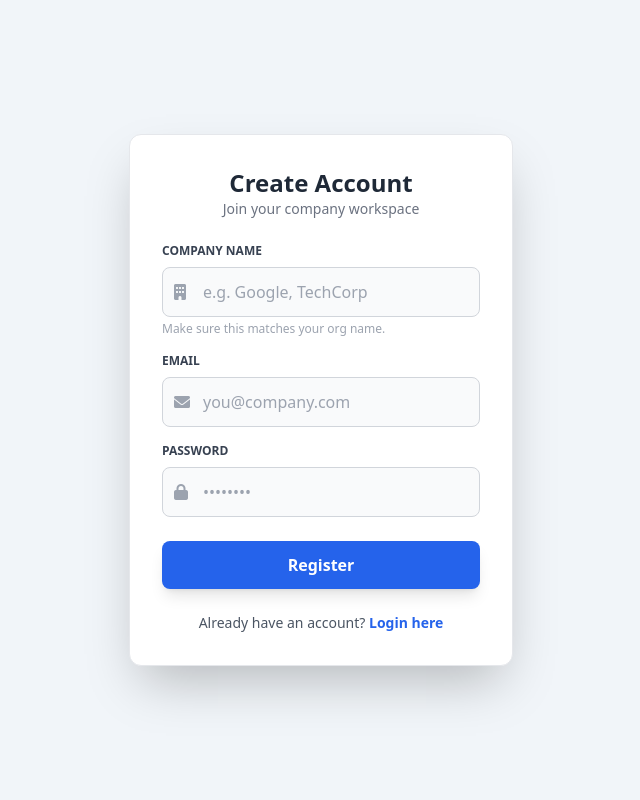
After one commit to bilalshuja/Private-HR-AI-Assistant-Bot, a Flask app: page /register in a window 1280 px wide. The commit adds this page. Shown: the whole page, without its empty margins (319-959 px from the left). Run offline with Flask 3, Linux system fonts and the light colour scheme; some libraries are stand-ins or nearby versions.

Commit message:
WorkingOnRoleBaseAuthentication

```diff
--- a/app.py
+++ b/app.py
@@ -1,56 +1,81 @@
+from sqlalchemy import inspect
 import uuid
-from flask import Flask, request, jsonify, render_template, session
+from flask import Flask, request, jsonify, render_template, session, redirect, url_for
+from flask_login import LoginManager, login_required, current_user
 from core.config import Config
+from core.database import db
+from core.models import User
 from core.chat_memory import store_chat_history, get_categorized_history, get_memory, redis_client
 from core.rag_pipeline import generate_ai_response
+from routes.auth import auth_bp
 from langchain_core.messages import HumanMessage, AIMessage
+from routes.admin_routes import admin_bp
 
 app = Flask(__name__)
-app.secret_key = Config.SECRET_KEY
+app.config.from_object(Config)
 
-# --- 👇 HELPER FUNCTION: Get or Create User ID ---
-def get_user_id():
+# --- 1. Database & Login Setup ---
+db.init_app(app)
 
-    if 'user_id' not in session:
-        session['user_id'] = str(uuid.uuid4())
-    return session['user_id']
+login_manager = LoginManager()
+login_manager.init_app(app)
+login_manager.login_view = 'auth.login' # Agar login nahi hai to yahan bhejo
+
+@login_manager.user_loader
+def load_user(user_id):
+    return User.query.get(int(user_id))
+
+# Auth Routes Register karein
+app.register_blueprint(auth_bp)
+app.register_blueprint(admin_bp)
+
+# --- 2. Main Chat Routes (Secure) ---
 
 @app.route("/", methods=["GET", "POST"])
+@login_required  # 🔒 LOCK: Bina login koi access nahi kar sakta
 def home():
-    user_id = get_user_id()
+    # ✅ CHANGE: Pehle 'get_user_id()' tha, ab database user id hai
+    user_id = str(current_user.id)
+
     if request.method == 'POST':
         query = request.form.get('query', '')
 
+        # Memory Check (Aapka purana logic)
         memory = get_memory(user_id)
         existing = [msg.content.strip().lower() for msg in memory.messages if isinstance(msg, HumanMessage)]
 
         if query.strip().lower() in existing:
+             pass # Logic skip for brevity, same as before
 
-             pass
+        # Generate Response
         response = generate_ai_response(query)
         store_chat_history(user_id, query, response)
         return jsonify({"response": response})
 
+    # Load History
     history = get_memory(user_id).messages
-    return render_template('index.html', history=history)
+    # User object bhi bhej rahe hain taake frontend par naam dikha sakein
+    return render_template('index.html', history=history, user=current_user)
 
 @app.route("/history", methods=["GET"])
+@login_required
 def history_endpoint():
-    user_id = get_user_id()
-    return jsonify({"history": get_categorized_history(user_id)})
+    # ✅ Sirf apni history dikhegi
+    return jsonify({"history": get_categorized_history(str(current_user.id))})
 
 @app.route("/clear-history", methods=["POST"])
+@login_required
 def clear_history():
-    user_id = get_user_id()
     try:
-        get_memory(user_id).clear()
+        get_memory(str(current_user.id)).clear()
         return jsonify({"status": "success"})
     except Exception as e:
         return jsonify({"status": "error", "message": str(e)})
 
 @app.route("/delete-history-item", methods=["POST"])
+@login_required
 def delete_history_item():
-    user_id = get_user_id()
+    user_id = str(current_user.id)
     data = request.get_json()
     msg_to_del = data.get("message", "").strip().lower()
 
@@ -65,10 +90,10 @@ def delete_history_item():
 
     return jsonify({"status": "success"})
 
-# Helper route to check response (Updated to use dynamic ID)
 @app.route("/get-response", methods=["POST"])
+@login_required
 def get_response_route():
-    user_id = get_user_id()
+    user_id = str(current_user.id)
     data = request.get_json()
     query = data.get("query", "").strip().lower()
 
--- a/core/config.py
+++ b/core/config.py
@@ -6,6 +6,9 @@ load_dotenv()
 class Config:
     # App Settings
     SECRET_KEY = os.getenv("SECRET_KEY", " ")
+
+    SQLALCHEMY_DATABASE_URI = os.getenv("DATABASE_URL", "sqlite:///local.db")
+    SQLALCHEMY_TRACK_MODIFICATIONS = False
 
     # Pinecone Config (New)
     PINECONE_API_KEY = os.getenv("PINECONE_API_KEY")
--- /dev/null
+++ b/core/database.py
@@ -0,0 +1,2 @@
+from flask_sqlalchemy import SQLAlchemy
+db = SQLAlchemy()
--- a/requirements.txt
+++ b/requirements.txt
@@ -1,5 +1,8 @@
 flask==3.1.0
 flask-session
+flask-login
+flask-sqlalchemy
+psycopg2-binary
 redis==5.2.1
 langchain==0.3.17
 langchain-community==0.3.16
--- /dev/null
+++ b/routes/auth.py
@@ -0,0 +1,88 @@
+from flask import Blueprint, render_template, redirect, url_for, request, flash
+from flask_login import login_user, logout_user, login_required
+from core.models import User
+from core.database import db
+from sqlalchemy import func
+
+auth_bp = Blueprint('auth', __name__)
+
+# --- LOGIN ROUTE ---
+@auth_bp.route('/login', methods=['GET', 'POST'])
+def login():
+    if request.method == 'POST':
+        email = request.form.get('email').lower().strip()
+        password = request.form.get('password')
+        company = request.form.get('company').strip() # Case sensitive rakh sakte hain ya lower
+
+        # 👇 QUERY CHANGE: Ab hum Email AUR Company dono se user dhoond rahe hain
+        # func.lower use kar rahe hain taake 'Google' aur 'google' same maane jayen
+        user = User.query.filter(
+            func.lower(User.email) == email,
+            func.lower(User.company_name) == func.lower(company)
+        ).first()
+
+        if user and user.check_password(password):
+            login_user(user)
+            if user.role == 'super_admin':
+                return redirect(url_for('admin_bp.super_admin_dashboard'))
+
+            elif user.role == 'admin':
+                return redirect(url_for('admin_bp.company_admin_dashboard')) # 👈 New Route
+
+            else:
+                return redirect(url_for('home'))
+        else:
+            flash('Login Failed. Check Company Name, Email or Password.', 'error')
+
+    return render_template('login.html')
+
+# --- REGISTER ROUTE ---
+@auth_bp.route('/register', methods=['GET', 'POST'])
+def register():
+    if request.method == 'POST':
+        email = request.form.get('email').lower().strip()
+        password = request.form.get('password')
+        company = request.form.get('company').strip()
+
+        # 👇 CHECK: Kya Is Company mein Ye Email pehle se hai?
+        existing_user = User.query.filter(
+            func.lower(User.email) == email,
+            func.lower(User.company_name) == func.lower(company)
+        ).first()
+
+        if existing_user:
+            flash(f'Email already registered in {company}.', 'error')
+            return redirect(url_for('auth.register'))
+
+        # Create New User
+        new_user = User(email=email, role='user', company_name=company)
+        new_user.set_password(password)
+
+        try:
+            db.session.add(new_user)
+            db.session.commit()
+            flash('Registration Successful! Please Login.', 'success')
+            return redirect(url_for('auth.login'))
+        except Exception as e:
+            flash(f'Error: {e}', 'error')
+
+    return render_template('register.html')
+
+# ... (Logout aur Super Admin wale routes same rahenge) ...
+@auth_bp.route('/logout')
+@login_required
+def logout():
+    logout_user()
+    return redirect(url_for('auth.login'))
+
+@auth_bp.route('/create-super-admin')
+def create_super_admin():
+    # Super Admin ka koi duplicate nahi ho sakta System company mein
+    if User.query.filter_by(role="super_admin").first():
+        return "Super Admin already exists!"
+
+    user = User(email="super@admin.com", role="super_admin", company_name="System_Owner")
+    user.set_password("super123")
+    db.session.add(user)
+    db.session.commit()
+    return "✅ Super Admin Created!"
--- /dev/null
+++ b/templates/register.html
@@ -0,0 +1,79 @@
+<!DOCTYPE html>
+<html lang="en">
+<head>
+    <meta charset="UTF-8">
+    <meta name="viewport" content="width=device-width, initial-scale=1.0">
+    <title>Register - HR AI</title>
+    <script src="https://cdn.tailwindcss.com"></script>
+    <link href="https://cdnjs.cloudflare.com/ajax/libs/font-awesome/6.0.0/css/all.min.css" rel="stylesheet">
+</head>
+<body class="bg-slate-100 h-screen flex items-center justify-center">
+
+    <div class="bg-white p-8 rounded-xl shadow-2xl w-96 border border-gray-200">
+        <div class="text-center mb-6">
+            <h2 class="text-2xl font-bold text-gray-800">Create Account</h2>
+            <p class="text-gray-500 text-sm">Join your company workspace</p>
+        </div>
+
+        {% with messages = get_flashed_messages(with_categories=true) %}
+            {% if messages %}
+                {% for category, message in messages %}
+                    <div class="mb-4 p-3 rounded-lg text-sm {{ 'bg-red-100 text-red-700' if category == 'error' else 'bg-green-100 text-green-700' }}">
+                        {{ message }}
+                    </div>
+                {% endfor %}
+            {% endif %}
+        {% endwith %}
+
+        <form action="/register" method="POST">
+            <div class="mb-4">
+                <label class="block text-gray-700 text-xs font-bold mb-2 uppercase">Company Name</label>
+                <div class="relative">
+                    <div class="absolute inset-y-0 left-0 pl-3 flex items-center pointer-events-none">
+                        <i class="fas fa-building text-gray-400"></i>
+                    </div>
+                    <input type="text" name="company" required
+                        class="w-full pl-10 pr-4 py-3 rounded-lg bg-gray-50 border border-gray-300 focus:border-blue-500 focus:outline-none"
+                        placeholder="e.g. Google, TechCorp">
+                </div>
+                <p class="text-xs text-gray-400 mt-1">Make sure this matches your org name.</p>
+            </div>
+
+            <div class="mb-4">
+                <label class="block text-gray-700 text-xs font-bold mb-2 uppercase">Email</label>
+                <div class="relative">
+                    <div class="absolute inset-y-0 left-0 pl-3 flex items-center pointer-events-none">
+                        <i class="fas fa-envelope text-gray-400"></i>
+                    </div>
+                    <input type="email" name="email" required
+                        class="w-full pl-10 pr-4 py-3 rounded-lg bg-gray-50 border border-gray-300 focus:border-blue-500 focus:outline-none"
+                        placeholder="you@company.com">
+                </div>
+            </div>
+
+            <div class="mb-6">
+                <label class="block text-gray-700 text-xs font-bold mb-2 uppercase">Password</label>
+                <div class="relative">
+                    <div class="absolute inset-y-0 left-0 pl-3 flex items-center pointer-events-none">
+                        <i class="fas fa-lock text-gray-400"></i>
+                    </div>
+                    <input type="password" name="password" required
+                        class="w-full pl-10 pr-4 py-3 rounded-lg bg-gray-50 border border-gray-300 focus:border-blue-500 focus:outline-none"
+                        placeholder="••••••••">
+                </div>
+            </div>
+
+            <button type="submit"
+                class="w-full bg-blue-600 hover:bg-blue-700 text-white font-bold py-3 rounded-lg shadow-lg transition duration-200">
+                Register
+            </button>
+        </form>
+
+        <div class="mt-6 text-center">
+            <p class="text-sm text-gray-600">Already have an account?
+                <a href="/login" class="text-blue-600 font-bold hover:underline">Login here</a>
+            </p>
+        </div>
+    </div>
+</body>
+</html>
```
Also changed, not shown: core/decorators.py (added, +22 -0 lines), core/models.py (added, +32 -0 lines), docker-compose.yml (+21 -0 lines), init_db.py (added, +24 -0 lines), routes/admin_routes.py (added, +49 -0 lines), templates/company_admin.html (added, +95 -0 lines), templates/index.html (+13 -3 lines), templates/login.html (added, +72 -0 lines), templates/super_admin.html (added, +100 -0 lines), 1 other file.
